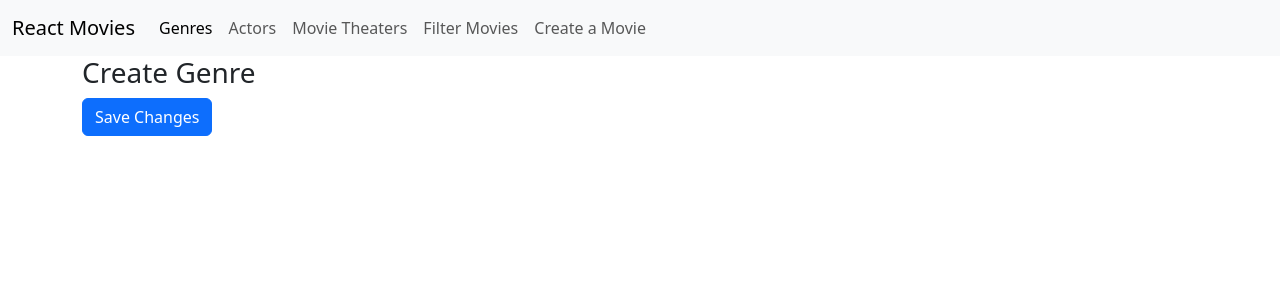
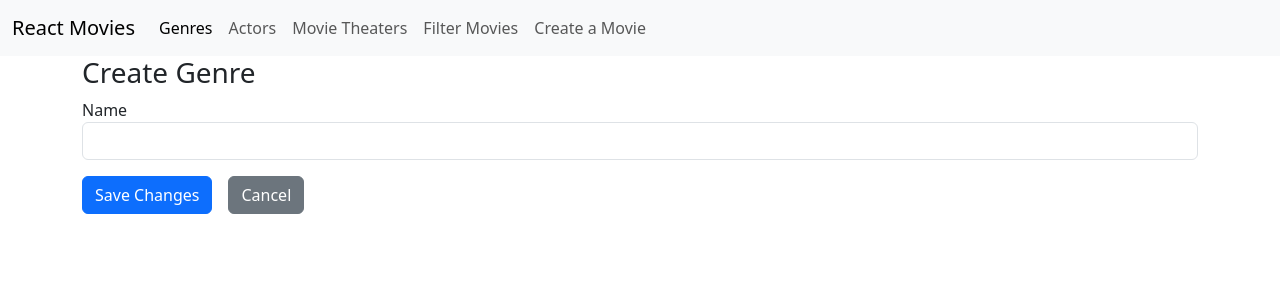
Before and after one commit to Davidson-Keith/react-movies, a React (Create React App) app: page /genres/create in a window 1280 px wide. Shown: the top 300 px of the page. Built offline with nearby package versions, Linux system fonts and the light colour scheme.

Commit message:
Start of forms

```diff
--- a/package.json
+++ b/package.json
@@ -9,6 +9,7 @@
     "@types/jest": "^27.5.2",
     "@types/node": "^16.18.38",
     "bootstrap": "^5.3.2",
+    "formik": "^2.2.9",
     "react": "^18.2.0",
     "react-dom": "^18.2.0",
     "react-router-dom": "^6.18.0",
--- a/src/genres/CreateGenre.tsx
+++ b/src/genres/CreateGenre.tsx
@@ -1,15 +1,27 @@
 import Button from "../utils/Button";
-import {useNavigate} from "react-router-dom";
+import {Link} from "react-router-dom";
+import {Field, Formik, Form} from "formik";
 
 export default function CreateGenre() {
-  const navigate = useNavigate();
+  // const navigate = useNavigate();
   return (
     <>
       <h3>Create Genre</h3>
-      <Button onClick={() => {
-        // ...saving in the DB
-        navigate('/genres');
-      }}>Save Changes</Button>
+      <Formik
+        initialValues={{name: ''}}
+        onSubmit={values => {
+          console.log(values);
+        }}
+      >
+        <Form>
+          <div className="mb-3">
+            <label htmlFor="name">Name</label>
+            <Field name="name" id="name" className="form-control"/>
+          </div>
+          <Button type="submit">Save Changes</Button>
+          <Link className="btn btn-secondary ms-3" to="/genres">Cancel</Link>
+        </Form>
+      </Formik>
     </>
   )
 }
--- a/src/utils/Button.tsx
+++ b/src/utils/Button.tsx
@@ -1,9 +1,11 @@
 import React from "react";
 
 export default function Button(props: buttonProps) {
+  const className="btn btn-primary " + props.className;
   return (
     <button
-      className="btn btn-primary"
+      type={props.type}
+      className={className}
       onClick={props.onClick}
     >
       {props.children}
@@ -14,5 +16,12 @@
 interface buttonProps {
   children: React.ReactNode;
 
-  onClick(): void;
+  onClick?(): void;
+
+  type: "button" | "submit";
+  className?: string;
 }
+
+Button.defaultProps = {
+  type: "button"
+}
```
Also changed, not shown: 1 other file (tests, documents, lock files or other folders).
